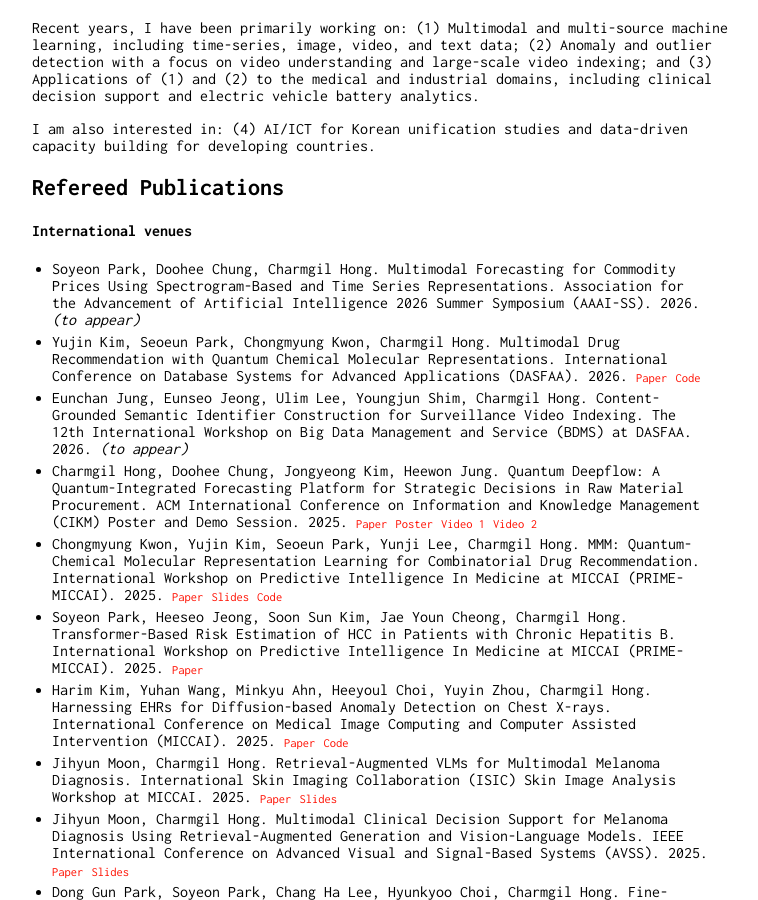
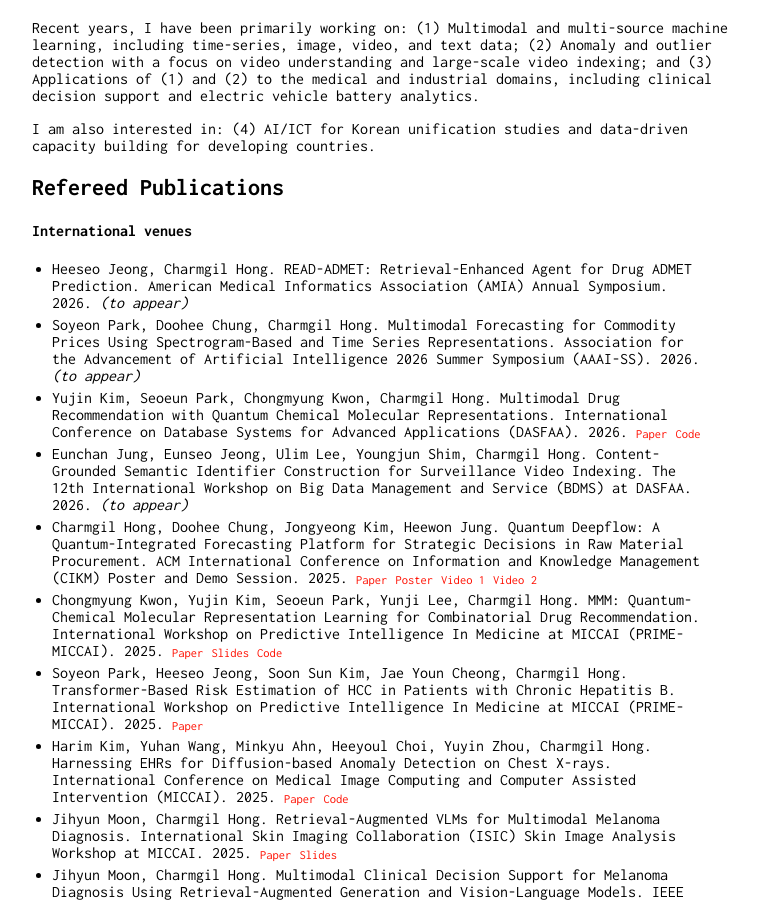
Before and after one commit to charmgil/charmgil.github.io, a Jekyll site: the page built from index.md, in a window 1280 px wide and 900 px high, scrolled down 644 px. Shown: the whole window, without its empty margins (258-1016 px from the left). Built offline with Jekyll 4.4.1, drawn with Linux system fonts in a browser that asks for light colours.

Commit message:
modified:   index.md

```diff
--- a/index.md
+++ b/index.md
@@ -40,6 +40,7 @@ I am also interested in: (4) AI/ICT for Korean unification studies and data-driv
 
 #### International venues
 
+* Heeseo Jeong, Charmgil Hong. READ-ADMET: Retrieval-Enhanced Agent for Drug ADMET Prediction. American Medical Informatics Association (AMIA) Annual Symposium. 2026. *(to appear)*
 * Soyeon Park, Doohee Chung, Charmgil Hong. Multimodal Forecasting for Commodity Prices Using Spectrogram-Based and Time Series Representations. Association for the Advancement of Artificial Intelligence 2026 Summer Symposium (AAAI-SS). 2026. *(to appear)*
 * Yujin Kim, Seoeun Park, Chongmyung Kwon, Charmgil Hong. Multimodal Drug Recommendation with Quantum Chemical Molecular Representations. International Conference on Database Systems for Advanced Applications (DASFAA). 2026. <span class="res">[Paper](https://link.springer.com/chapter/10.1007/978-981-92-0369-7_13){:target="_blank"}</span> <span class="res">[Code](https://github.com/nth221/quark){:target="_blank"}</span>
 * Eunchan Jung, Eunseo Jeong, Ulim Lee, Youngjun Shim, Charmgil Hong. Content-Grounded Semantic Identifier Construction for Surveillance Video Indexing. The 12th International Workshop on Big Data Management and Service (BDMS) at DASFAA. 2026. *(to appear)*
```
